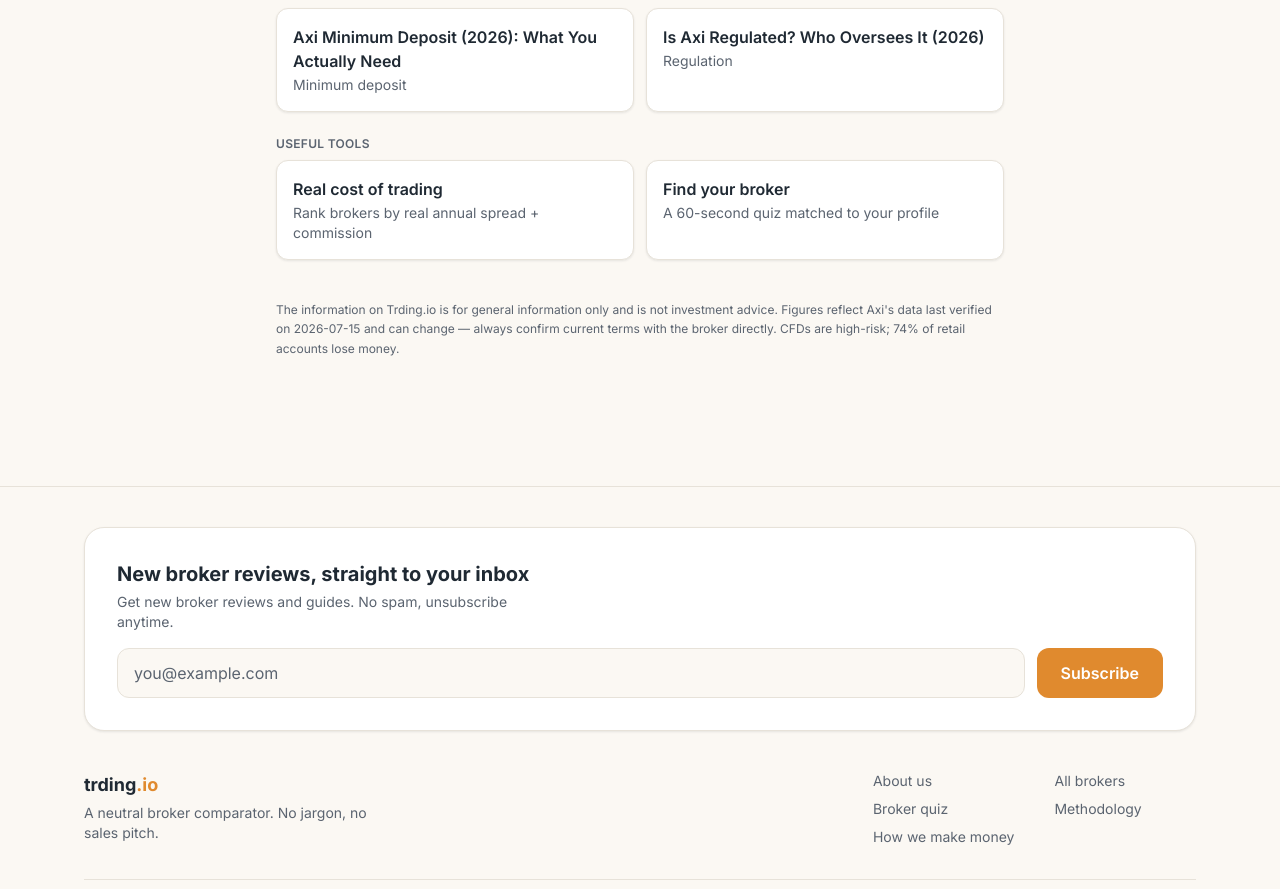
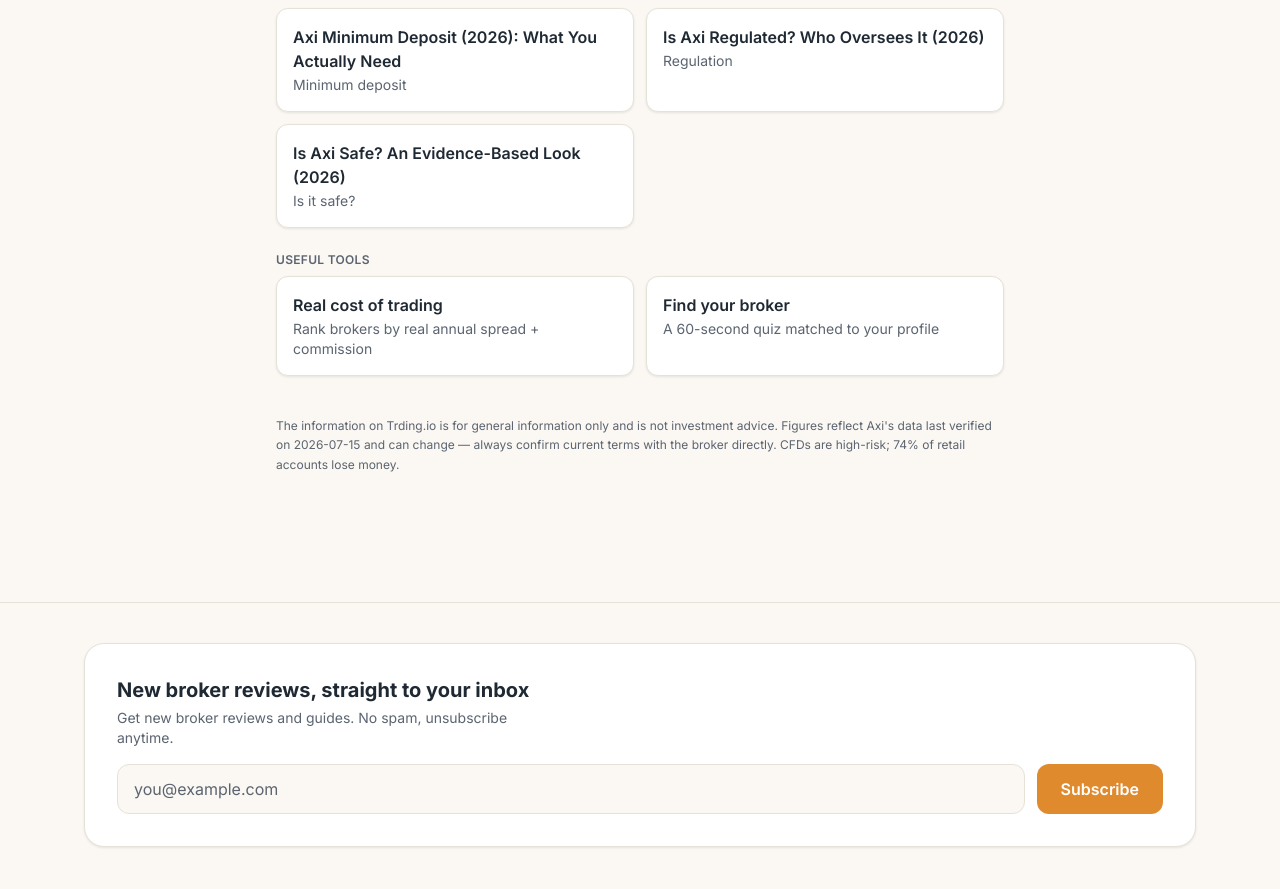
Before and after one commit to falcozoo/trding, a Next.js app: page /brokers/axi/fees in a window 1280 px wide. Shown: the part 1800-2689 px from the top of the page. Built offline with nearby package versions, Linux system fonts and the light colour scheme.

Commit message:
SEO: link all 4 sibling topics on long-tail pages (was capped at 3, dropped is-it-safe)

```diff
--- a/app/brokers/[slug]/[topic]/page.tsx
+++ b/app/brokers/[slug]/[topic]/page.tsx
@@ -90,7 +90,7 @@
     })),
   };
 
-  const siblings = siblingTopicLinks(broker, topic.slug, 3);
+  const siblings = siblingTopicLinks(broker, topic.slug, 4);
   const tool = toolLinkFor(topic.slug);
 
   const linkGroups = [
```
